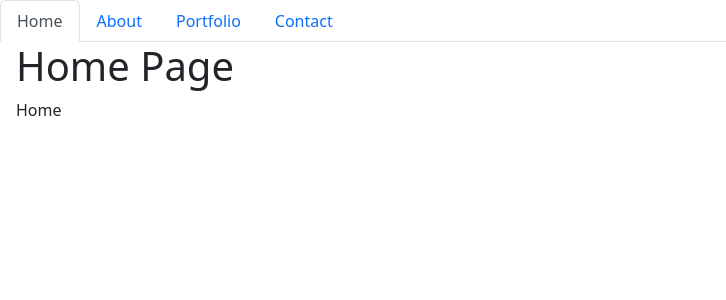
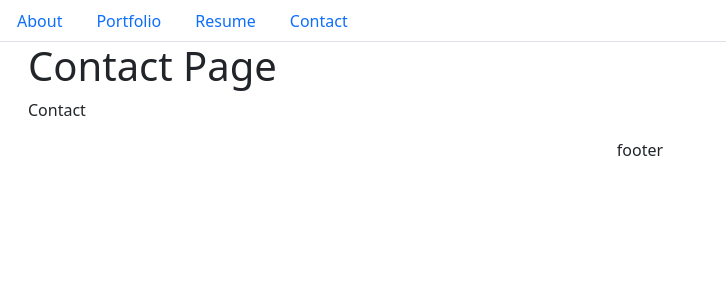
Before and after one commit to JackLCmore/React-Portfolio, a React (Vite) app: page / in a window 1280 px wide. Shown: the top 300 px of the page, without its empty margins (0-726 px from the left). Built offline with nearby package versions, Linux system fonts and the light colour scheme.

Commit message:
working on about page styling and footer

```diff
--- a/src/App.jsx
+++ b/src/App.jsx
@@ -1,5 +1,18 @@
 import PortfolioContainer from "./components/PortfolioContainer";
+import Footer from "./components/Footer"
 
-const App = () => <PortfolioContainer />;
+function App() {
+return(
+<div>
+<div>
+<PortfolioContainer/>
+</div>
+<div>
+<Footer/>
+</div>
+</div>
+
+)
+};
 
 export default App;
--- /dev/null
+++ b/src/components/Footer.jsx
@@ -0,0 +1,10 @@
+const Footer = () => {
+
+  return (
+    <footer>
+        footer
+    </footer>
+  );
+};
+
+export default Footer;
--- a/src/components/NavTabs.jsx
+++ b/src/components/NavTabs.jsx
@@ -2,16 +2,6 @@
 function NavTabs({ currentPage, handlePageChange }) {
   return (
     <ul className="nav nav-tabs">
-      <li className="nav-item">
-        <a
-          href="#home"
-          onClick={() => handlePageChange('Home')}
-
-          className={currentPage === 'Home' ? 'nav-link active' : 'nav-link'}
-        >
-          Home
-        </a>
-      </li>
       <li className="nav-item">
         <a
           href="#about"
@@ -34,6 +24,16 @@ function NavTabs({ currentPage, handlePageChange }) {
       </li>
       <li className="nav-item">
         <a
+          href="#resume"
+          onClick={() => handlePageChange('Resume')}
+
+          className={currentPage === 'Resume' ? 'nav-link active' : 'nav-link'}
+        >
+          Resume
+        </a>
+      </li>
+      <li className="nav-item">
+        <a
           href="#contact"
           onClick={() => handlePageChange('Contact')}
 
--- a/src/components/PortfolioContainer.jsx
+++ b/src/components/PortfolioContainer.jsx
@@ -1,6 +1,6 @@
 import { useState } from 'react';
 import NavTabs from './NavTabs';
-import Home from './pages/Home';
+import Resume from './pages/Resume';
 import About from './pages/About';
 import Portfolio from './pages/Portfolio';
 import Contact from './pages/Contact';
@@ -9,22 +9,22 @@ export default function PortfolioContainer() {
   const [currentPage, setCurrentPage] = useState('Home');
 
   const renderPage = () => {
-    if (currentPage === 'Home') {
-      return <Home />;
-    }
     if (currentPage === 'About') {
       return <About />;
     }
     if (currentPage === 'Portfolio') {
       return <Portfolio />;
     }
+    if (currentPage === 'Resume') {
+      return <Resume />;
+    }
     return <Contact />;
   };
 
   // const renderPage = () => {
   //   switch (currentPage) {
-  //     case 'Home':
-  //       return <Home />;
+  //     case 'Resume':
+  //       return <Resume />;
   //     case 'About':
   //       return <About />;
   //     case 'Portfolio':
@@ -39,7 +39,7 @@ export default function PortfolioContainer() {
   return (
     <div>
       <NavTabs currentPage={currentPage} handlePageChange={handlePageChange} />
-      <main className="mx-3">{renderPage()}</main>
+      <main className="container mx-3">{renderPage()}</main>
     </div>
   );
 }
--- a/src/components/pages/About.jsx
+++ b/src/components/pages/About.jsx
@@ -2,9 +2,11 @@ export default function About() {
   return (
     <div>
       <h1>About Page</h1>
+      <img id="selfie" src="assets/images/selfie.jpg" alt="self photo"></img>
       <p>
-        About
+        Hi! My name is Jack Lunchick-Seymour, I am an aspiring Web Developer currently enrolled with UC Berkeley Extension's full-stack MERN bootcamp.
       </p>
+
     </div>
   );
 }
--- a/src/components/pages/Home.jsx
+++ /dev/null
@@ -1,10 +0,0 @@
-export default function Home() {
-  return (
-    <div>
-      <h1>Home Page</h1>
-      <p>
-        Home
-      </p>
-    </div>
-  );
-}
--- /dev/null
+++ b/src/components/pages/Resume.jsx
@@ -0,0 +1,10 @@
+export default function Resume() {
+  return (
+    <div>
+      <h1>Resume</h1>
+      <p>
+        Resume
+      </p>
+    </div>
+  );
+}
--- a/src/main.jsx
+++ b/src/main.jsx
@@ -1,5 +1,6 @@
 import ReactDOM from 'react-dom/client';
 import App from './App';
 import 'bootstrap/dist/css/bootstrap.min.css';
+import './style.css'
 
 ReactDOM.createRoot(document.getElementById('root')).render(<App />);
--- /dev/null
+++ b/src/style.css
@@ -0,0 +1,7 @@
+#selfie{
+    height:20%;
+    width:20%;
+}
+footer{
+    text-align: center;
+}
```
Also changed, not shown: public/assets/images/selfie.jpg (added).
